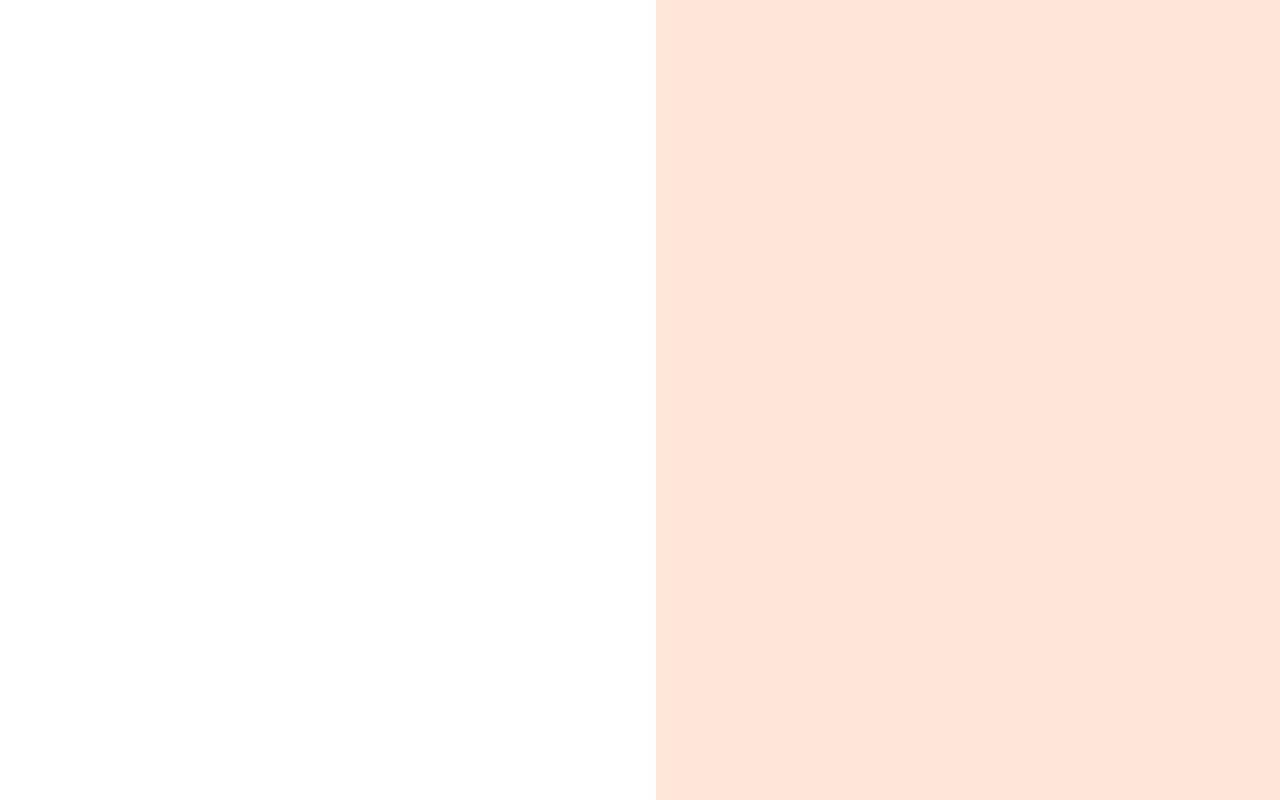
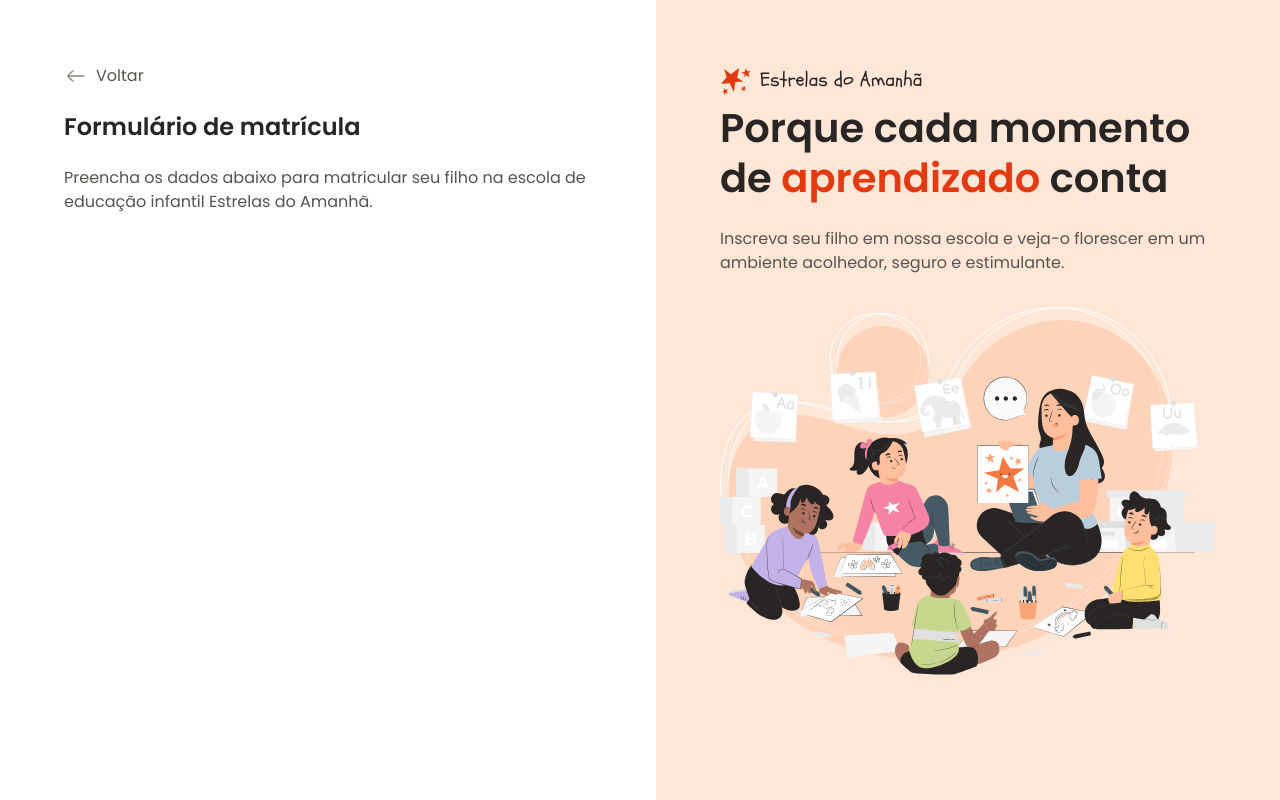
Before and after one commit to leandrobarreto23/formulario-matricula, a plain HTML site: page index.html in a window 1280 px wide. Drawn offline with Linux system fonts and the light colour scheme.

Commit message:
add content aside and initial main

```diff
--- a/index.html
+++ b/index.html
@@ -10,12 +10,23 @@
   <div id="app">
     <main>
       <div class="main-container">
+        <div class="back">
+          <img src="assets/icons/arrow-left-02.svg" alt="Ícone de voltar">
+          <span>Voltar</span>
+        </div>
 
+        <h1>Formulário de matrícula</h1>
+        <p>Preencha os dados abaixo para matricular seu filho na escola de educação infantil Estrelas do Amanhã.</p>
       </div>
     </main>
     <aside>
       <div class="aside-container">
-
+        <header>
+          <img src="assets/logo.svg" alt="Logo estrelas do amanhã">
+          <h2>Porque cada momento de <span>aprendizado</span> conta</h2>
+          <p>Inscreva seu filho em nossa escola e veja-o florescer em um ambiente acolhedor, seguro e estimulante.</p>
+        </header>
+        <img src="assets/Illustration.svg" alt="Ilustração de uma professora com crianças prestando atenção">
       </div>
     </aside>
   </div>
--- a/styles/global.css
+++ b/styles/global.css
@@ -32,4 +32,15 @@ body, input, button {
 
 body {
   overflow: hidden;
+
+  font: var(--text);
+  color: var(--text-secondary);
 }
+
+h1, h2 {
+  color: var(--text-primary);
+}
+
+img {
+  max-width: 100%;
+}
--- a/styles/layout.css
+++ b/styles/layout.css
@@ -13,6 +13,18 @@ main {
     margin-left: auto;
     max-width: 52.8rem ;
   }
+
+  & .back {
+    display: flex;
+    align-items: center;
+    gap: .8rem;
+    margin-bottom: 2.4rem;
+  }
+
+  & h1 {
+    font: 600 2.4rem/1.25 var(--font-family);
+    margin-bottom: 2.4rem;
+  }
 }
 
 aside {
@@ -22,5 +34,18 @@ aside {
   & .aside-container {
     margin-right: auto;
     max-width: 49.6rem;
+
+    & > img {
+      margin-top: 3.2rem;
+    }
+  }
+
+  & h2 {
+    font: 600 4rem/1.25 var(--font-family);
+    margin-bottom: 2.4rem;
+
+    & span {
+      color: var(--text-highlight);
+    }
   }
 }
```
